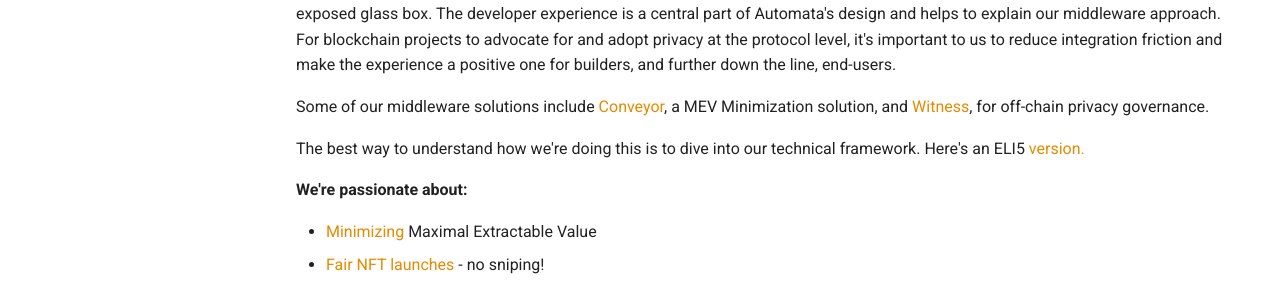
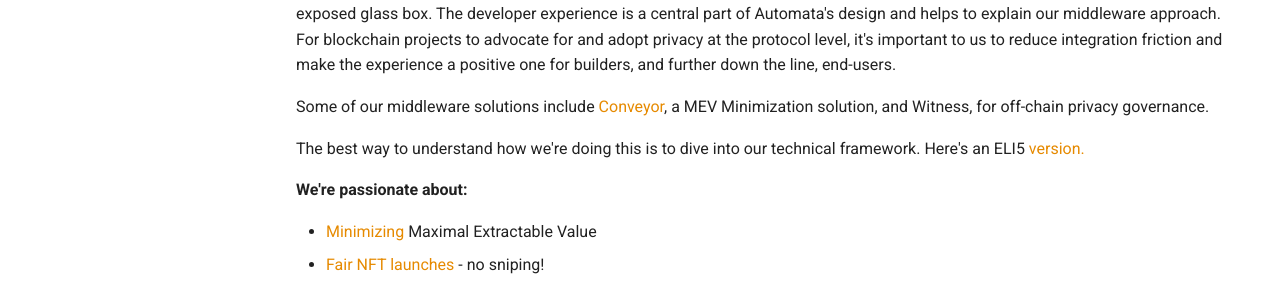
Before and after one commit to automata-network/docs, an MkDocs documentation site: the page built from docs/index.md, in a window 1280 px wide and 900 px high. Shown: the part 444-734 px from the top of the window. Built offline with MkDocs 1.6.1 and Material for MkDocs 9.7.7, drawn with Linux system fonts in a browser that asks for light colours; nearby versions of some CDN libraries; comment, search, counter and statistics services are not loaded; part of the change alters nothing that is shown.

```diff
--- a/docs/index.md
+++ b/docs/index.md
@@ -13,7 +13,7 @@ Our [Medium](https://medium.com/atanetwork) is a great introduction to our visio
 
 Given the default transparency of blockchain, users struggle with moving large amount of their fortunes into what is invariably an exposed glass box. The developer experience is a central part of Automata's design and helps to explain our middleware approach. For blockchain projects to advocate for and adopt privacy at the protocol level, it's important to us to reduce integration friction and make the experience a positive one for builders, and further down the line, end-users.
 
-Some of our middleware solutions include [Conveyor](https://conveyor.ata.network/#/swap), a MEV Minimization solution, and [Witness](https://witness.ata.network/), for off-chain privacy governance.
+Some of our middleware solutions include [Conveyor](https://conveyor.ata.network/#/swap), a MEV Minimization solution, and Witness, for off-chain privacy governance.
 
 The best way to understand how we're doing this is to dive into our technical framework. Here's an ELI5 [version.](https://medium.com/atanetwork/introduction-to-sgx-the-eli5-3abf25e50057)
 
```
